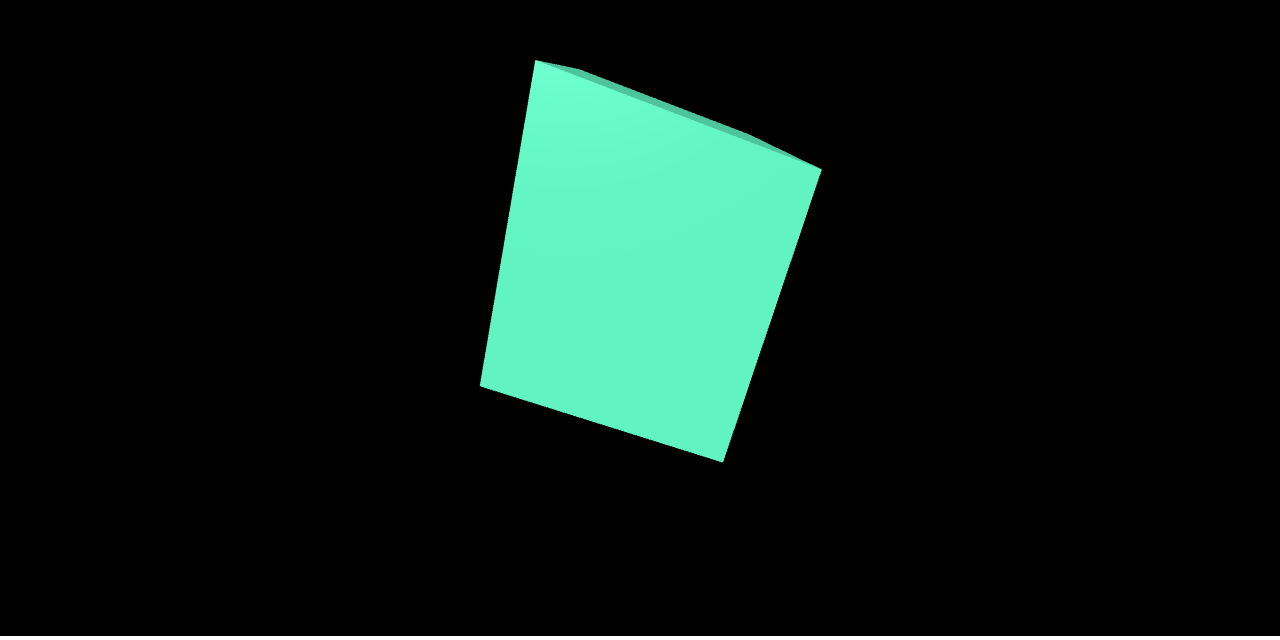
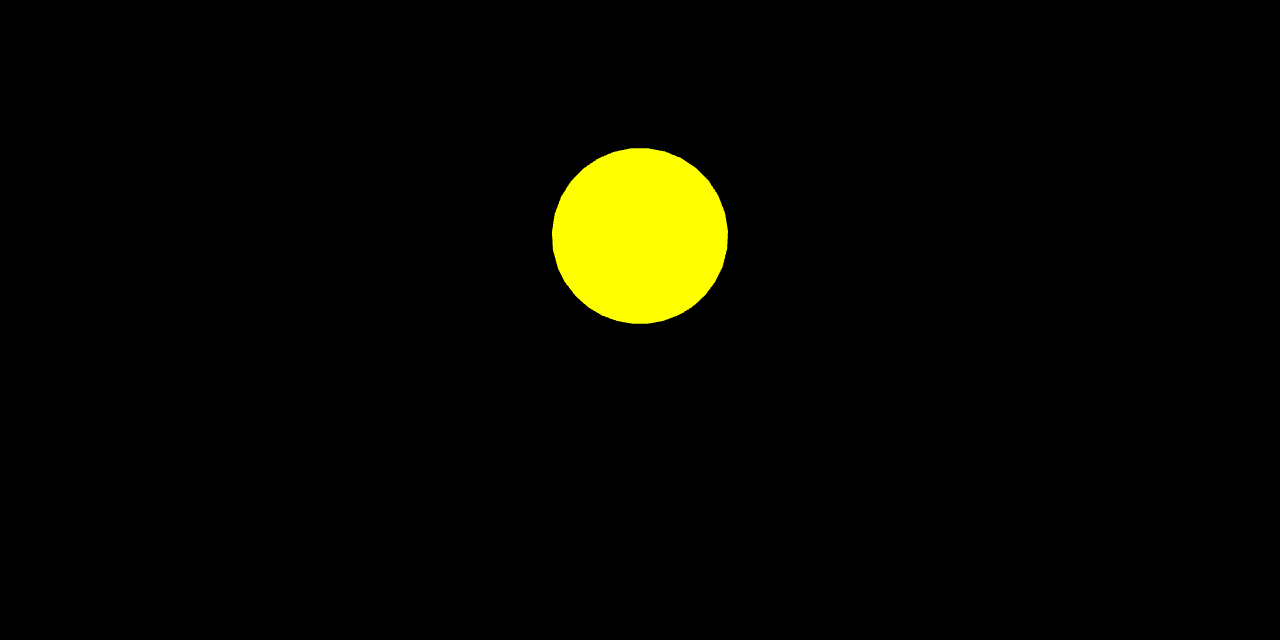
Before and after one commit to cjdepaul/threejstesting, a plain HTML site: page index.html in a window 1280 px wide. Shown: the part 164-804 px from the top of the page. Drawn offline with Linux system fonts and the light colour scheme; animation ran at ten frames a second.

Commit message:
start of the solar system???

```diff
--- a/index.html
+++ b/index.html
@@ -7,6 +7,7 @@
 
 		*
 		{
+			background-color: black;
 			margin: 0;
 			padding: 0;
 		}
--- a/main.js
+++ b/main.js
@@ -2,48 +2,44 @@ function main() {
     const canvas = document.querySelector('#c');
     const renderer = new THREE.WebGLRenderer({antialias: true, canvas});
     renderer.setSize(window.innerWidth, window.innerHeight);
-    //camera
-    const fov = 75;
-    const aspect = 2;
-    const near = 0.1;
-    const far = 5;
-    const camera = new THREE.PerspectiveCamera(fov, aspect, near, far);
-    camera.position.z = 2;
 
-    //scene
+    const camera = new THREE.PerspectiveCamera(75, window.innerWidth / window.innerHeight, 0.1, 1000);
+    camera.position.z = 300;
     const scene = new THREE.Scene();
-
-    const boxWidth = 1;
-    const boxHeight = 1;
-    const boxDepth = 1;
-    const geometry = new THREE.BoxGeometry(boxWidth, boxHeight, boxDepth);
+    scene.background = new THREE.Color(0x000000);
 
 
-    const material = new THREE.MeshPhongMaterial({color: 0x44aa88});
+    let sunradius = 50;
+    const sunGeometrySphere = new THREE.SphereGeometry(sunradius, 32, 32);
 
-    const cube = new THREE.Mesh(geometry, material);
-    scene.add(cube);
+    const sunMaterialSphere = new THREE.MeshBasicMaterial({color: 0xffff00, wireframe: false});
 
+    const sun = new THREE.Mesh(sunGeometrySphere, sunMaterialSphere);
+    sun.position.set(0, 0, 0);
+
+    const sunLight = new THREE.PointLight(0xf2ff00, 2, 100);
+    sunLight.position.set(0, 0, 0);
+
+
+    function render(time) {
+      time *= 0.001;  // convert to seconds
+
+      sun.rotation.x = time;
+      sun.rotation.y = time;
+
+      renderer.render(scene, camera);
+      requestAnimationFrame(render);
+  }
+
+  requestAnimationFrame(render);
+
+
+
+    scene.add(sunLight);
+    scene.add(sun);
     renderer.render(scene, camera);
 
-    function render(time) {
-        time *= 0.001;  // convert time to seconds
 
-        cube.rotation.x = time;
-        cube.rotation.y = time;
-
-        renderer.render(scene, camera);
-
-        requestAnimationFrame(render);
-      }
-
-    requestAnimationFrame(render);
-
-    const color = 0xFFFFFF;
-    const intensity = 2;
-    const light = new THREE.DirectionalLight(color, intensity);
-    light.position.set(-1, 2, 4);
-    scene.add(light);
 
 }
 
```
